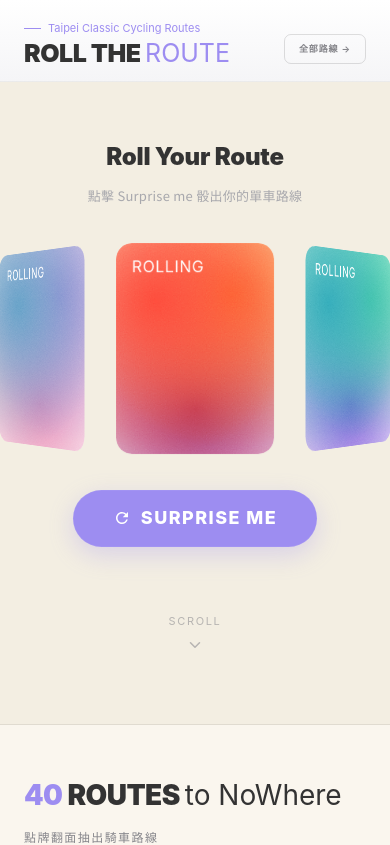
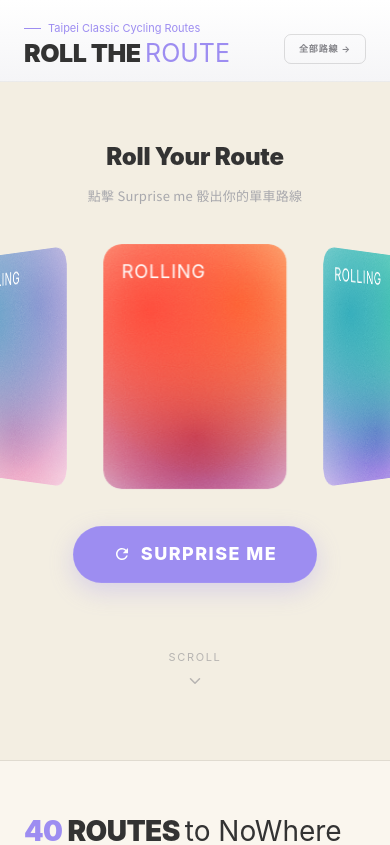
Before and after one commit to PaianCreate/taipei-cycling, a React (Vite) app: page / in a window 390 px wide. Shown: the top 845 px of the page. Built offline with nearby package versions, Linux system fonts and the light colour scheme.

Commit message:
Mobile carousel: scale 0.62→0.72 (slightly larger), reduce negative margin to pull spacing tighter

```diff
--- a/src/index.css
+++ b/src/index.css
@@ -146,9 +146,9 @@ body {
   .max-w-7xl { padding-left: 16px !important; padding-right: 16px !important; }
   /* 縮小 3D carousel 整體尺寸，避免側邊卡牌爆出視窗 */
   .carousel-wrapper {
-    transform: scale(0.62);
+    transform: scale(0.72);
     transform-origin: center;
-    margin: -56px auto !important; /* 負 margin 收回 scale 造成的空白 */
+    margin: -38px auto !important; /* scale 0.72 → 用較小負 margin 收空白並拉近上下 20px */
   }
   /* 40 ROUTES 大標 / 小標換行 */
   .routes-heading {
```
